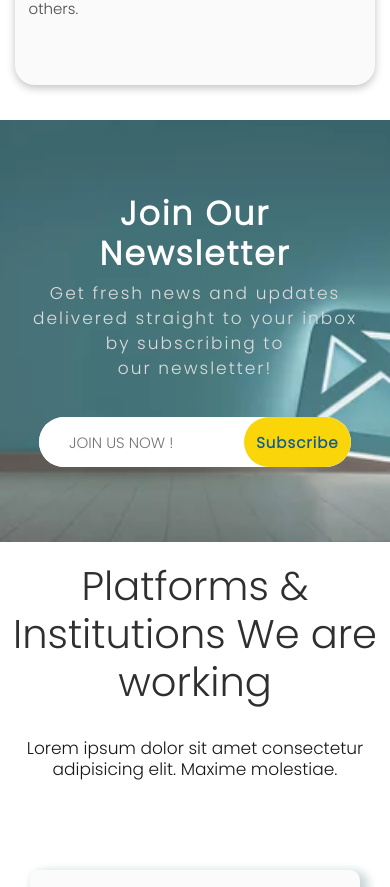
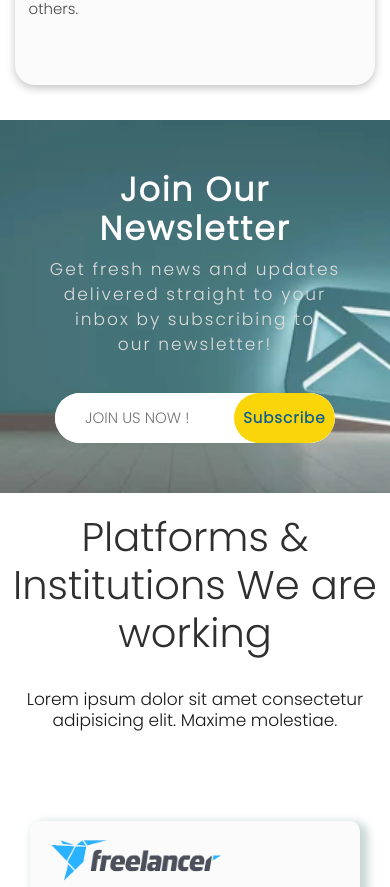
Before and after one commit to mehwishtahir666/devsthunder, a React (Create React App) app: page / in a window 390 px wide. Shown: the part 6140-7027 px from the top of the page. Built offline with nearby package versions, Linux system fonts and the light colour scheme.

Commit message:
newsletter

```diff
--- a/src/components/newsletter/newsletter.css
+++ b/src/components/newsletter/newsletter.css
@@ -17,7 +17,8 @@
 }
 .newsletter{
     width:100%;
-    height:50vh;
+    height:auto;
+    padding:50px;
     margin-top:20px;
     background-image:url("./images/letr.jpg");
     letter-spacing:2px;
@@ -49,8 +50,6 @@
     font-family:var(--fontFamily);
     line-height:25px;
     font-size:var(--simpleT);
-    /* letter-spacing:2px; */
-    /* font-weight: bold; */
 }
 .newsletter .inp-box{
     width:80%;
@@ -89,9 +88,19 @@
     font-weight:bold;
     letter-spacing:1px;
 }
+@media screen and (max-width:650px) {
+    .newsletter{
+        padding:50px 20px;
+    }
+}
 @media screen and (max-width:525px) {
     .inp-box .inp-btn{
         width:100%;
         height:50px;
     }
 }
+@media screen and (max-width:370px) {
+    .newsletter{
+        padding:20px 0px;
+    }
+}
```
